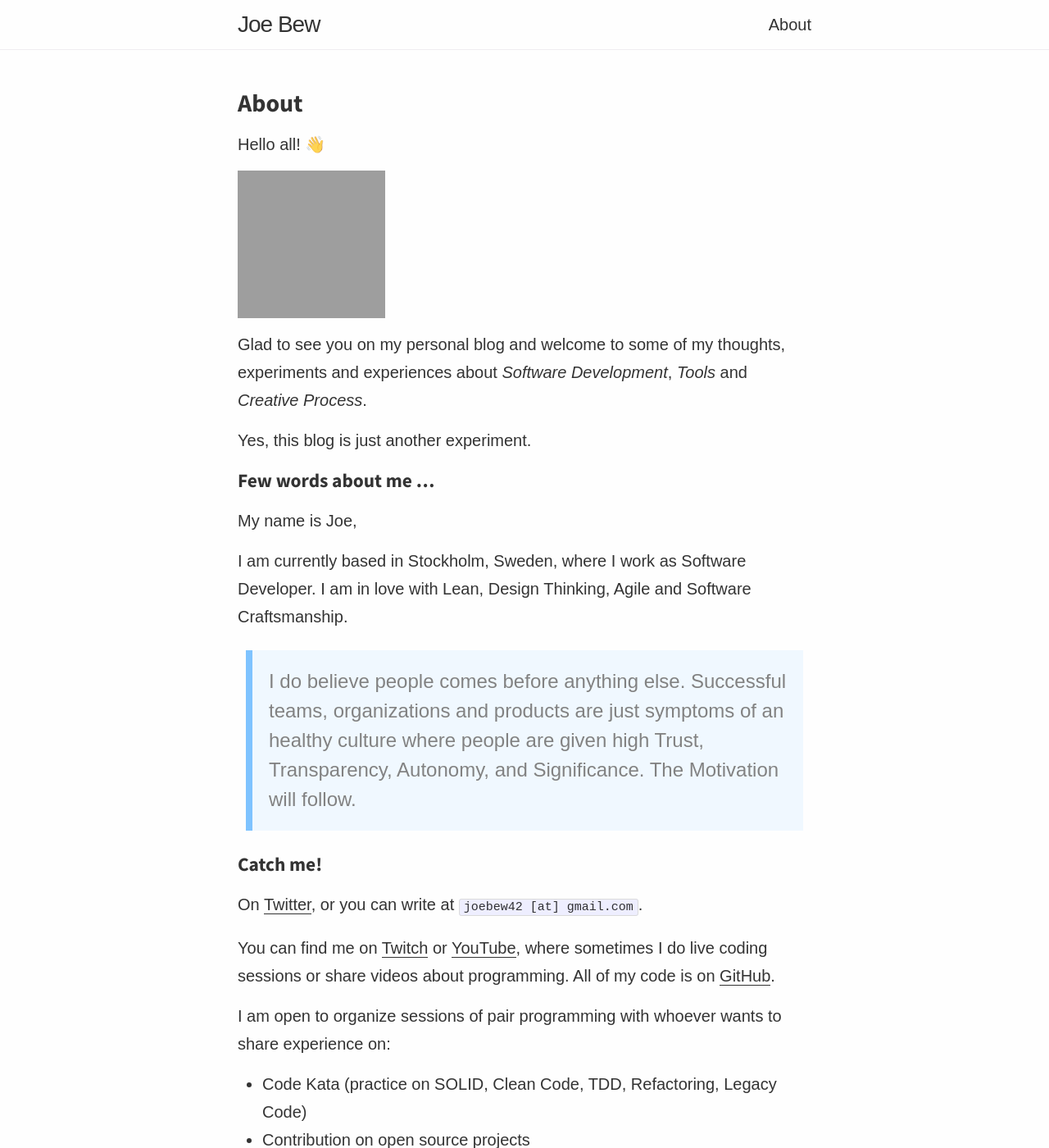
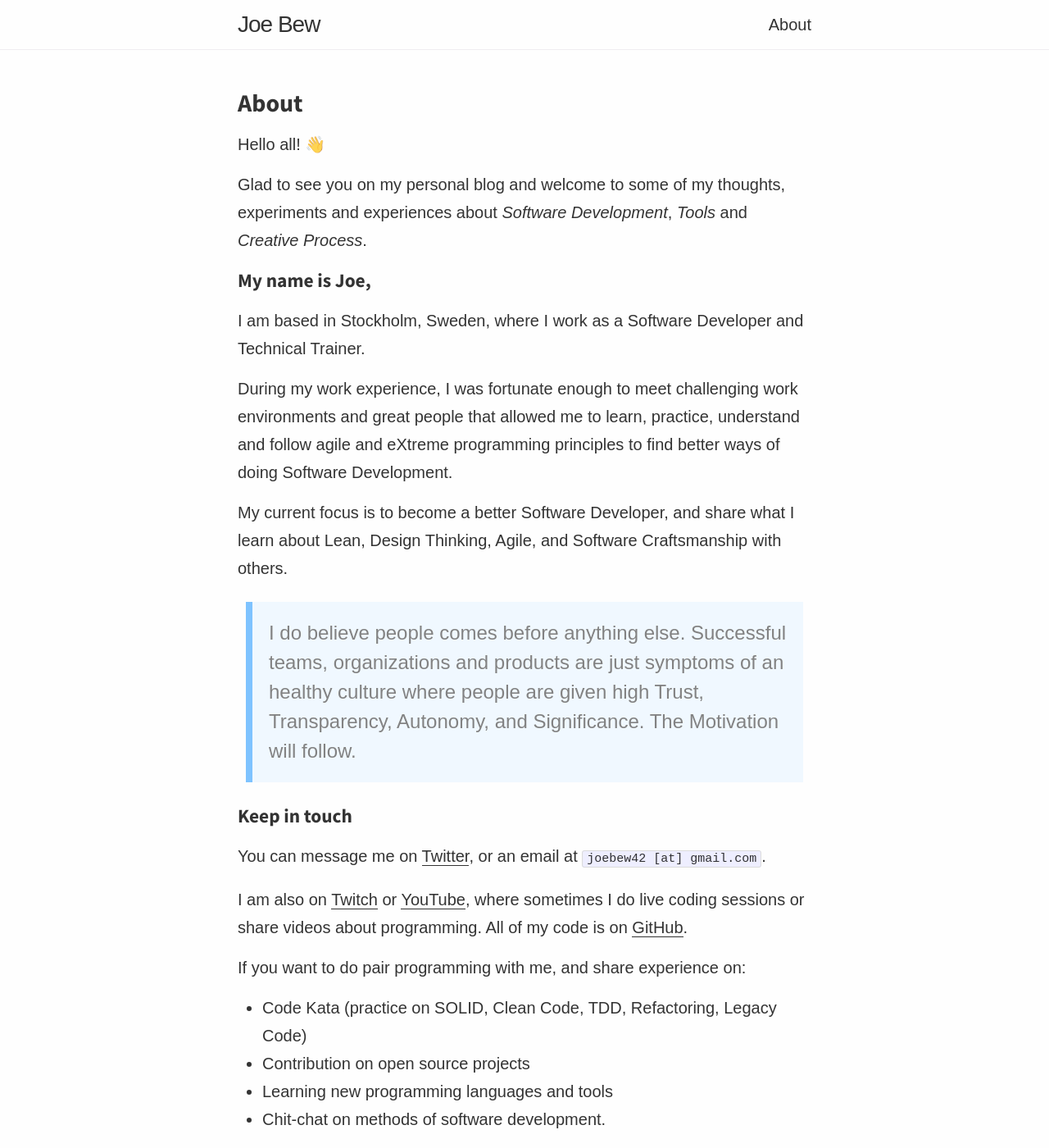
Before and after one commit to joebew42/joebew42.github.io, a Jekyll site: the page built from about.md, in a window 1280 px wide and 1400 px high. Shown: the whole window at 82% size. Built offline with Jekyll 4.4.1, drawn with Linux system fonts in a browser that asks for light colours; some web fonts are replaced; some of the changed text lies outside the part shown; grey boxes are pictures that could not be loaded.

Commit message:
update the about page

```diff
--- a/about.md
+++ b/about.md
@@ -6,34 +6,32 @@ permalink: /about/
 
 Hello all! 👋
 
-<img alt="profile photo" src="https://avatars1.githubusercontent.com/u/1238549?v=4&s=180" class="center" />
-
 Glad to see you on my personal blog and welcome to some of my thoughts, experiments and experiences about _Software Development_, _Tools_ and _Creative Process_.
 
-Yes, this blog is just another experiment.
+### My name is Joe,
 
-### Few words about me ...
+I am based in Stockholm, Sweden, where I work as a Software Developer and Technical Trainer.
 
-My name is Joe,
+During my work experience, I was fortunate enough to meet challenging work environments and great people that allowed me to learn, practice, understand and follow agile and eXtreme programming principles to find better ways of doing Software Development.
 
-I am currently based in Stockholm, Sweden, where I work as Software Developer. I am in love with Lean, Design Thinking, Agile and Software Craftsmanship.
+My current focus is to become a better Software Developer, and share what I learn about Lean, Design Thinking, Agile, and Software Craftsmanship with others.
 
 > I do believe people comes before anything else. Successful teams, organizations and products are just symptoms of an healthy culture where people are given high Trust, Transparency, Autonomy, and Significance. The Motivation will follow.
 
-### Catch me!
+### Keep in touch
 
-On [Twitter](https://twitter.com/joebew42), or you can write at `joebew42 [at] gmail.com`.
+You can message me on [Twitter](https://twitter.com/joebew42), or an email at `joebew42 [at] gmail.com`.
 
-You can find me on [Twitch](https://twitch.tv/joebew42) or [YouTube](https://www.youtube.com/channel/UCEt-X-5yZ86SYTNDbSQgVAQ), where sometimes I do live coding sessions or share videos about programming. All of my code is on [GitHub](https://github.com/joebew42).
+I am also on [Twitch](https://twitch.tv/joebew42) or [YouTube](https://www.youtube.com/channel/UCEt-X-5yZ86SYTNDbSQgVAQ), where sometimes I do live coding sessions or share videos about programming. All of my code is on [GitHub](https://github.com/joebew42).
 
-I am open to organize sessions of pair programming with whoever wants to share experience on:
+If you want to do pair programming with me, and share experience on:
 
 - Code Kata (practice on SOLID, Clean Code, TDD, Refactoring, Legacy Code)
 - Contribution on open source projects
 - Learning new programming languages and tools
 - Chit-chat on methods of software development.
 
-If interested, do not hesitate to contact me. I will be glad to book a session with you.
+Feel free to contact me. I will be glad to book a session with you.
 
 Here you can find my [Daily Activity Log](http://joebew42.github.io/events.xml), where I share my readings, studying or watching! You can [grab the RSS format](https://daily2rss.herokuapp.com/rss/?url=http://joebew42.github.io/events) too.
 
```
Also changed, not shown: other parts of about.md (+1 -1 lines).
